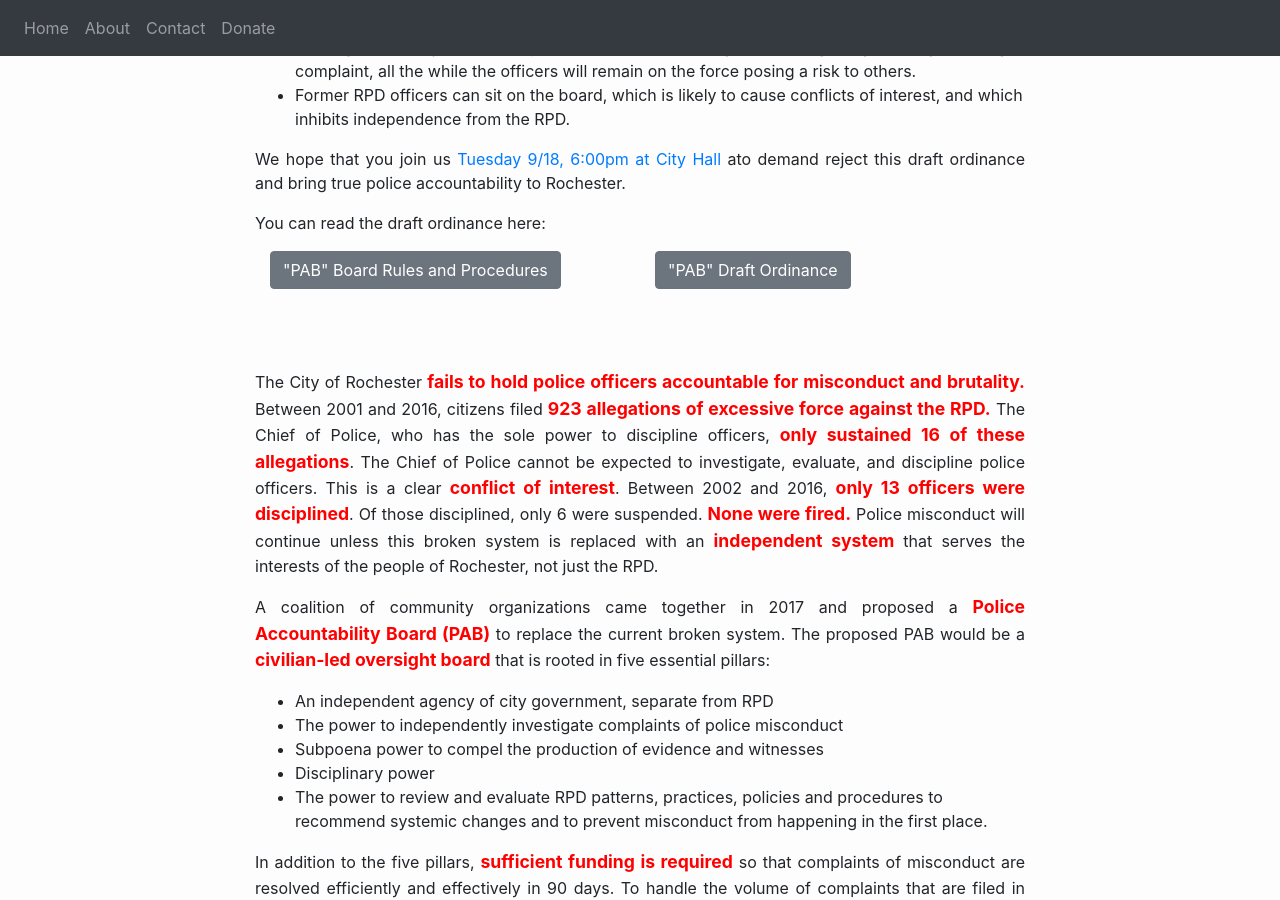
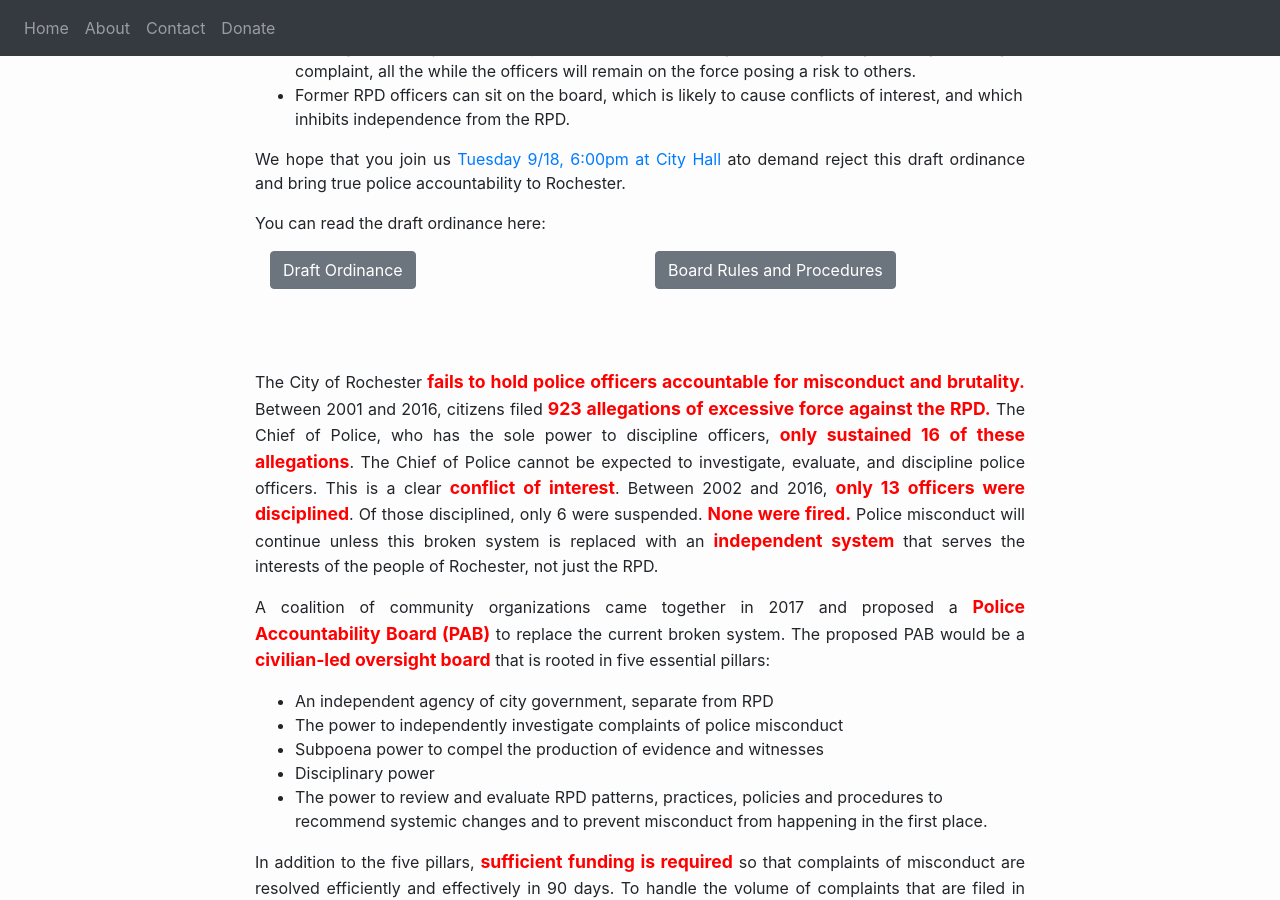
Before and after one commit to pabnow/pabnow.github.io, a Jekyll site: the page built from index.html, in a window 1280 px wide and 900 px high, scrolled down 803 px. Built offline with Jekyll 4.4.1, drawn with Linux system fonts in a browser that asks for light colours; nearby versions of some CDN libraries; comment, search, counter and statistics services are not loaded.

Commit message:
Update index.html

```diff
--- a/index.html
+++ b/index.html
@@ -14,7 +14,7 @@ title: PAB
       </div>
       -->
 	 <div class="jumbotron">
-        	<div style="width: 100%; max-width: 800px;" class="container mission-statement">
+        	<div style="width: 100%; max-width: 800px; border: single red 1px;" class="container mission-statement">
            	   <h1 class="display-4" style="color: red">Urgent PAB Update</h1>
 			<p style="text-align: justify;">City Council shared draft legislation for a Rochester Police Accountability Board with the Alliance. However, City Council’s draft fails to establish the five essential pillars of accountability that the Alliance has been demanding.</p>
 			<p style="text-align: justify;">The Alliance has many problems with City Council’s draft legislation. Among the most glaring and obvious is that it significantly curtails the PAB’s independence, investigative power, and disciplinary power. Specifically:  </p>
@@ -36,11 +36,12 @@ title: PAB
 			<!-- Example row of columns -->
 			<div class="row">
 			  <div class="col-md-6">
-			   <p><a class="btn btn-secondary"  target="_blank" href="https://pabnow.github.io/RPD-PABRules&Proc v6.pdf" role="button">"PAB" Board Rules and Procedures</a></p>
+			    <p><a class="btn btn-secondary" target="_blank" href="https://pabnow.github.io/RPD-draftPABOrdv6.pdf" role="button">Draft Ordinance</a></p>
 			  </div>
 			  <div class="col-md-6">
-			    <p><a class="btn btn-secondary" target="_blank" href="https://pabnow.github.io/RPD-draftPABOrdv6.pdf" role="button">"PAB" Draft Ordinance</a></p>
+			   <p><a class="btn btn-secondary"  target="_blank" href="https://pabnow.github.io/RPD-PABRules&Proc v6.pdf" role="button">Board Rules and Procedures</a></p>
 			  </div>
+
 			</div>
 	 		</div>
 
```
